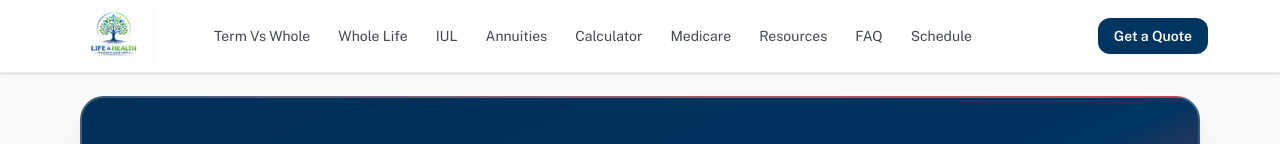
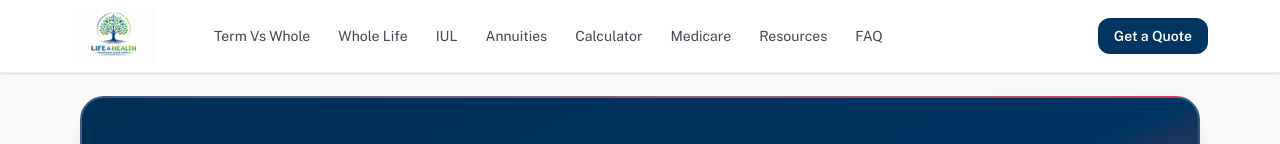
Before and after one commit to INSURANCESIMPLE/simplifieds, a React (Vite) app: page / in a window 1280 px wide. Shown: the top 144 px of the page. Built offline with nearby package versions, Linux system fonts and the light colour scheme; grey boxes are pictures that could not be loaded.

Commit message:
remove Schedule tab from navbar
Co-authored-by: INSURANCESIMPLE <308544223+INSURANCESIMPLE@users.noreply.github.com>

```diff
--- a/src/components/Navbar.tsx
+++ b/src/components/Navbar.tsx
@@ -11,7 +11,7 @@ interface NavbarProps {
 export const Navbar: React.FC<NavbarProps> = ({ currentPage, onNavigate, onOpenQuote }) => {
   const [mobileMenuOpen, setMobileMenuOpen] = useState(false);
 
-  const navItems: { label: string; page: Page; isExternal?: boolean; href?: string }[] = [
+  const navItems: { label: string; page: Page }[] = [
     { label: 'Term Vs Whole', page: 'term' },
     { label: 'Whole Life', page: 'whole-life' },
     { label: 'IUL', page: 'iul' },
@@ -20,8 +20,6 @@ export const Navbar: React.FC<NavbarProps> = ({ currentPage, onNavigate, onOpenQ
     { label: 'Medicare', page: 'medicare' },
     { label: 'Resources', page: 'resources' },
     { label: 'FAQ', page: 'faq' },
-    // Schedule tab opens the static schedule.html page (external), but still maps to the consultation page for active-state
-    { label: 'Schedule', page: 'consultation', isExternal: true, href: '/schedule.html' },
   ];
 
   const handleItemClick = (item: (typeof navItems)[0]) => {
@@ -55,18 +53,6 @@ export const Navbar: React.FC<NavbarProps> = ({ currentPage, onNavigate, onOpenQ
                 ? 'text-secondary font-bold border-b-2 border-secondary pb-1'
                 : 'text-on-surface-variant hover:text-primary hover:bg-primary/5'
             }`;
-
-            if (item.isExternal && item.href) {
-              return (
-                <a
-                  key={item.label}
-                  href={item.href}
-                  className={baseClass}
-                >
-                  {item.label}
-                </a>
-              );
-            }
 
             return (
               <button
@@ -125,19 +111,6 @@ export const Navbar: React.FC<NavbarProps> = ({ currentPage, onNavigate, onOpenQ
                 : 'text-on-surface-variant hover:bg-surface-container-low'
             }`;
 
-            if (item.isExternal && item.href) {
-              return (
-                <a
-                  key={item.label}
-                  href={item.href}
-                  onClick={() => setMobileMenuOpen(false)}
-                  className={btnClass}
-                >
-                  {item.label}
-                </a>
-              );
-            }
-
             return (
               <button
                 key={item.label}
```
